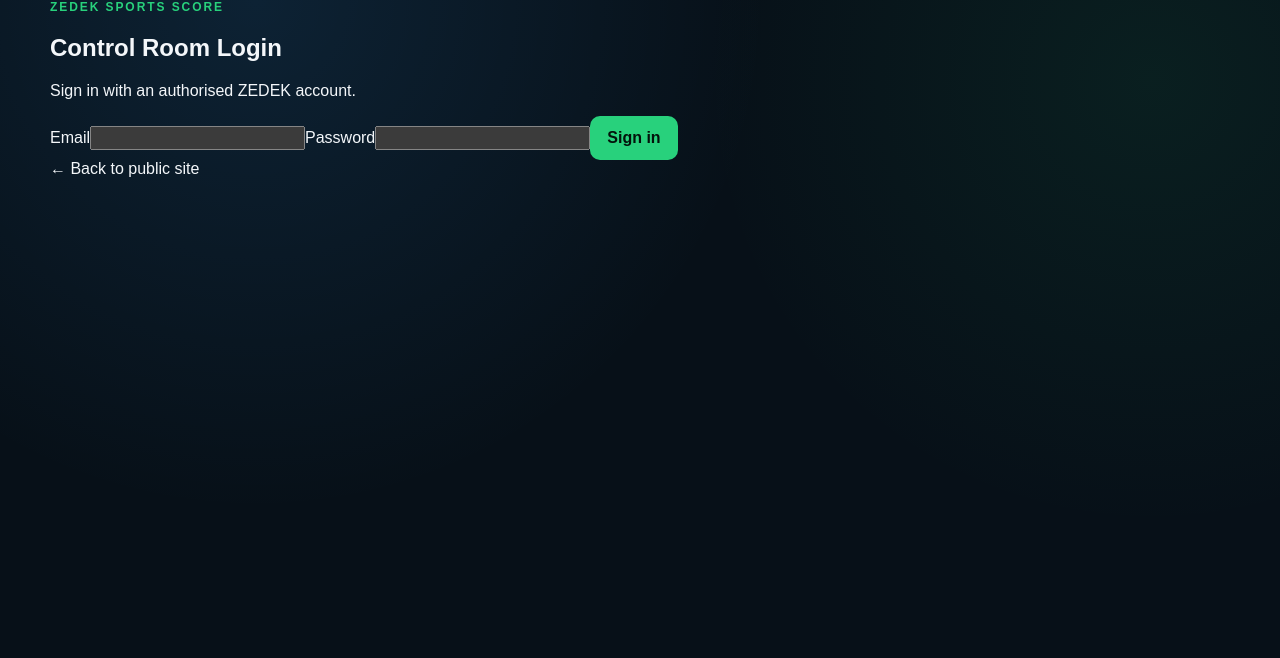
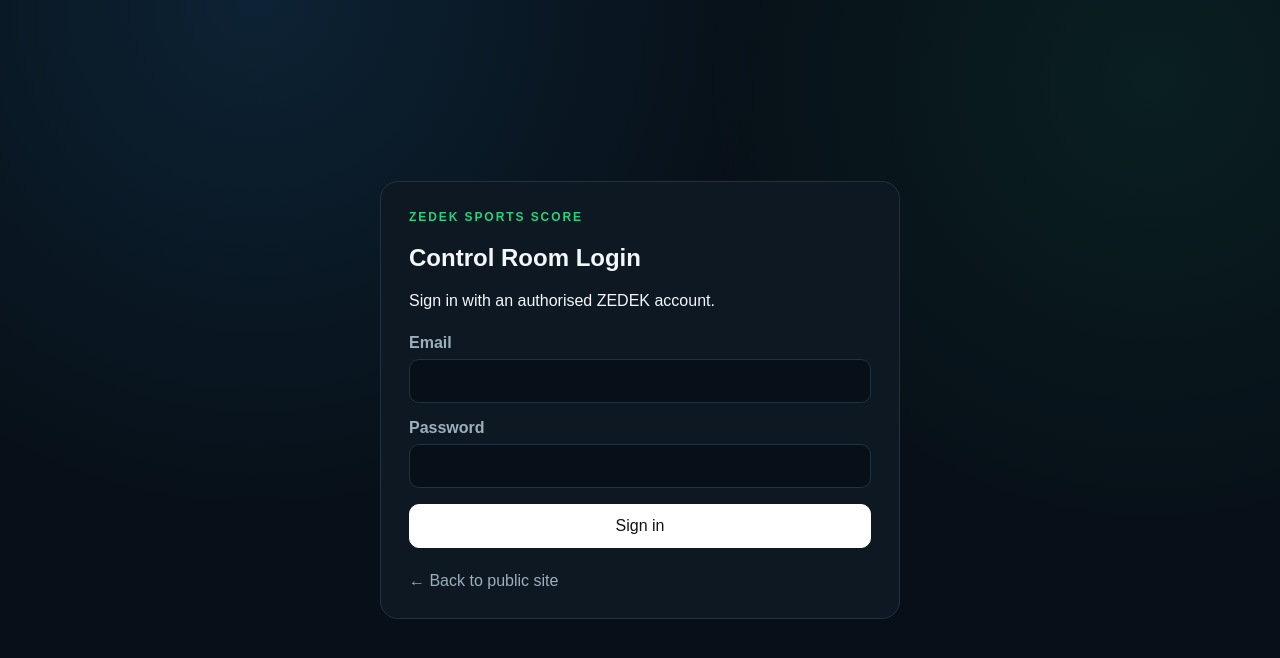
Before and after one commit to zedeksports/zedek-deki-man-1, a Next.js app: page /login in a window 1280 px wide. Shown: the top 658 px of the page. Built offline with nearby package versions, Linux system fonts and the light colour scheme.

Commit message:
style: add authentication form styles

```diff
--- a/app/globals.css
+++ b/app/globals.css
@@ -268,3 +268,16 @@ textarea {
   color: var(--muted);
   line-height: 1.5;
 }
+
+.auth-page { min-height: 100vh; display: grid; place-items: center; }
+.auth-card { max-width: 520px; width: 100%; margin: 40px auto; padding: 28px; border: 1px solid var(--line); border-radius: 18px; background: var(--panel); }
+.form-stack { display: grid; gap: 16px; margin: 24px 0; }
+.form-stack label { display: grid; gap: 7px; color: var(--muted); font-weight: 600; }
+.form-stack input, .form-stack select, .form-stack textarea { width: 100%; border: 1px solid var(--line); border-radius: 10px; padding: 12px 13px; background: var(--bg); color: inherit; font: inherit; }
+.button { display: inline-flex; align-items: center; justify-content: center; border: 1px solid var(--line); border-radius: 10px; padding: 11px 16px; background: var(--panel); color: inherit; text-decoration: none; cursor: pointer; font: inherit; }
+.button.primary { background: #fff; color: #111; border-color: #fff; }
+.button.danger { border-color: #7f1d1d; }
+.button:disabled { opacity: .55; cursor: not-allowed; }
+.error-box { padding: 12px; border: 1px solid #7f1d1d; border-radius: 10px; background: rgba(127,29,29,.15); color: #fecaca; }
+.success-box { padding: 12px; border: 1px solid #166534; border-radius: 10px; background: rgba(22,101,52,.15); color: #bbf7d0; }
+.back-link { color: var(--muted); }
```
